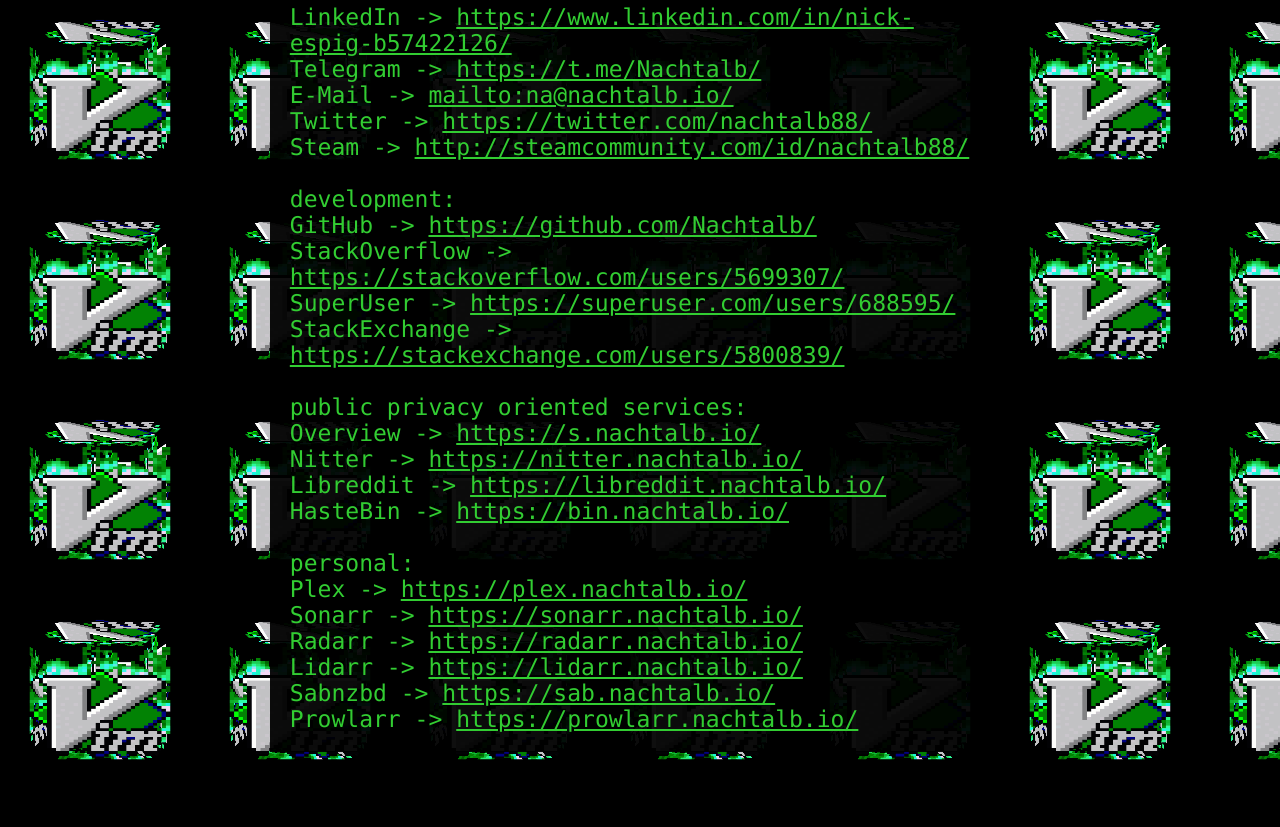
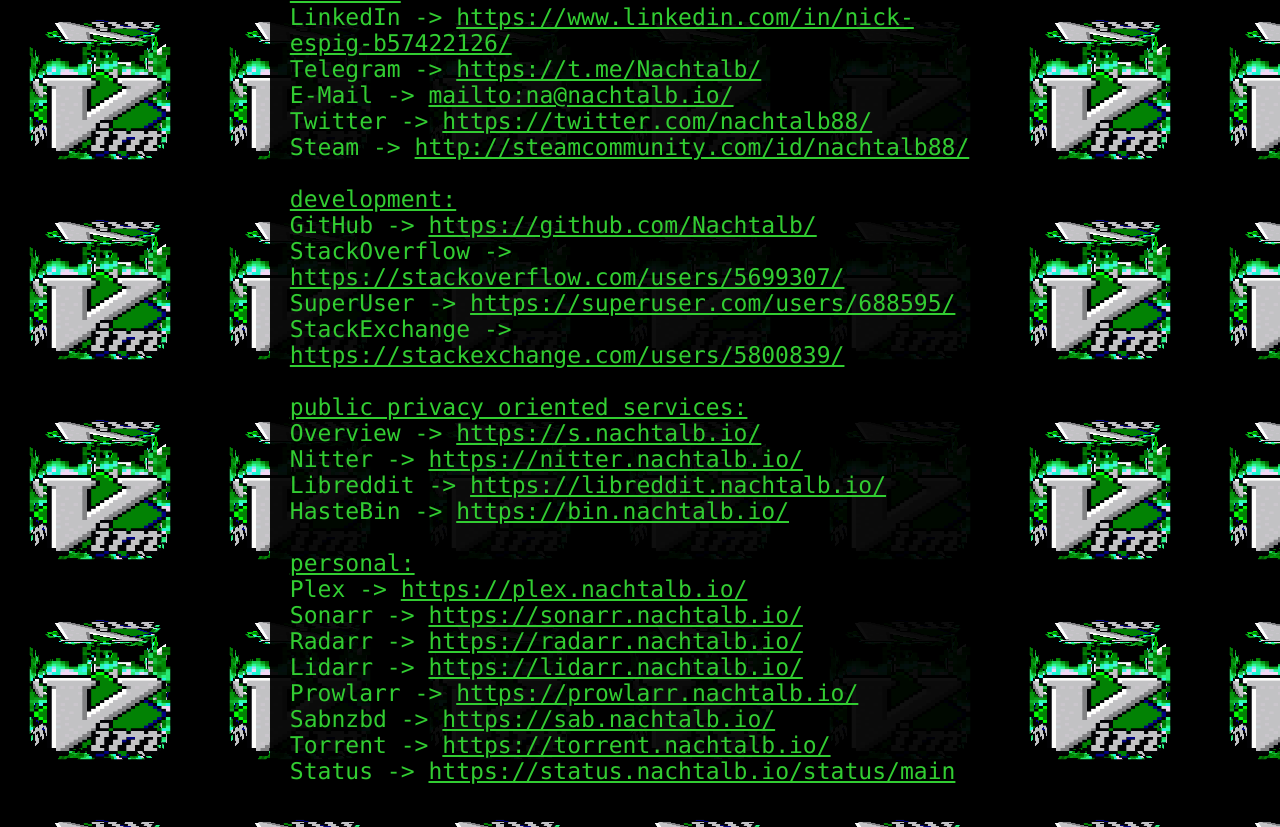
Before and after one commit to Nachtalb/nachtalb.github.io, a plain HTML site: page index.html in a window 1280 px wide. Shown: the part 211-1038 px from the top of the page. Before the commit the page ends 986 px from the top, so only its background shows below. Drawn offline with Linux system fonts and the light colour scheme.

Commit message:
Update index.html

```diff
--- a/index.html
+++ b/index.html
@@ -130,7 +130,7 @@
 
     for (var i = 0; i < lines.length; i++) {
       if (isText) consoleNode.innerHTML += lines[i]
-      else consoleNode.innerHTML += (isMobile || lines[i].length === 1 ? lines[i][0] : `${lines[i][0]} -> <a href="${lines[i][1]}" target="_blank">${lines[i][1]}</a>`) + '</br>'
+      else consoleNode.innerHTML += (isMobile || lines[i].length === 1 ? `<a href="${lines[i][1]}" target="_blank">${lines[i][0]}</a>` : `${lines[i][0]} -> <a href="${lines[i][1]}" target="_blank">${lines[i][1]}</a>`) + '</br>'
 
       await sleep(characterDelay)
     }
@@ -167,8 +167,10 @@
           ['Sonarr','https://sonarr.nachtalb.io/'],
           ['Radarr','https://radarr.nachtalb.io/'],
           ['Lidarr','https://lidarr.nachtalb.io/'],
+          ['Prowlarr','https://prowlarr.nachtalb.io/'],
           ['Sabnzbd','https://sab.nachtalb.io/'],
-          ['Prowlarr','https://prowlarr.nachtalb.io/'],
+          ['Torrent','https://torrent.nachtalb.io/'],
+          ['Status','https://status.nachtalb.io/status/main'],
         ],
       10,
     )
```
